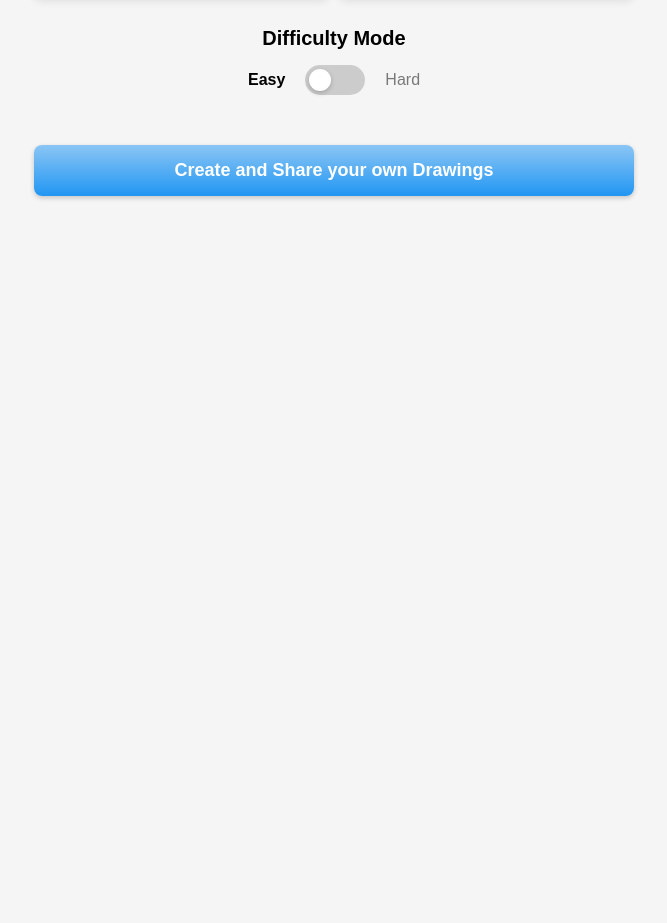
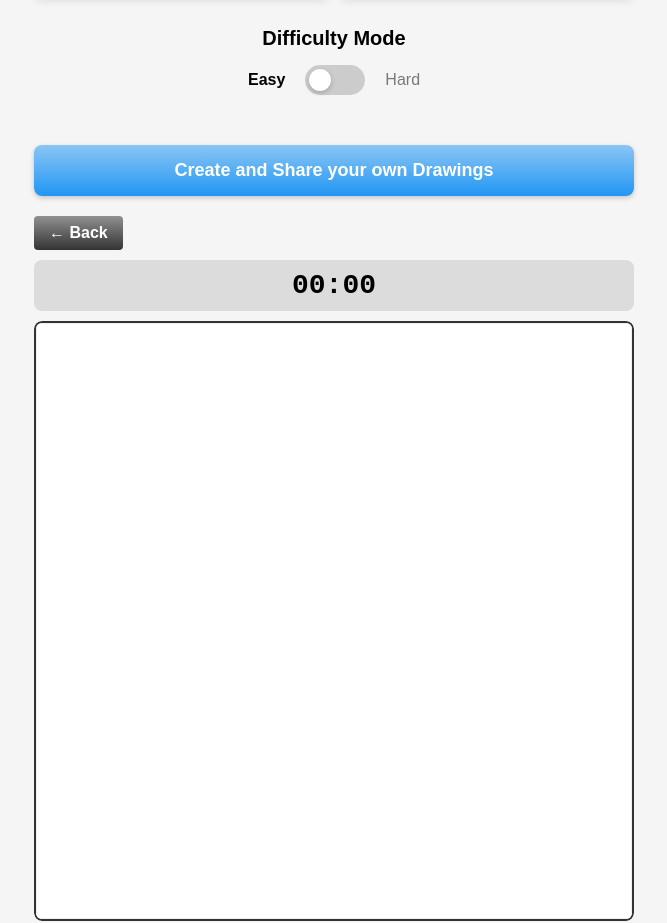
Before and after one commit to natemac/Anticipation-Daily, a plain HTML site: page index.html in a window 1280 px wide. Shown: the part 675-1598 px from the top of the page, without its empty margins (306-973 px from the left). Before the commit the page ends 911 px from the top, so only its background shows below. Drawn offline with Linux system fonts and the light colour scheme.

Commit message:
Update game.css

```diff
--- a/css/game.css
+++ b/css/game.css
@@ -186,15 +186,20 @@ input:checked + .slider {
     box-shadow: 0 2px 5px rgba(0, 0, 0, 0.2);
 }
 
-.game-screen {
-    display: none;
-    flex-direction: column;
-    align-items: center;
-    width: 100%;
-    height: 100%;
-}
 
 
+/* Timer Display */
+.timer-display {
+    width: 100%;
+    text-align: center;
+    font-size: 28px;
+    font-weight: bold;
+    font-family: monospace;
+    padding: 10px 0;
+    margin-bottom: 10px;
+    background-color: rgba(0, 0, 0, 0.1);
+    border-radius: 8px;
+}
 
 .canvas-container {
     width: 100%;
```
